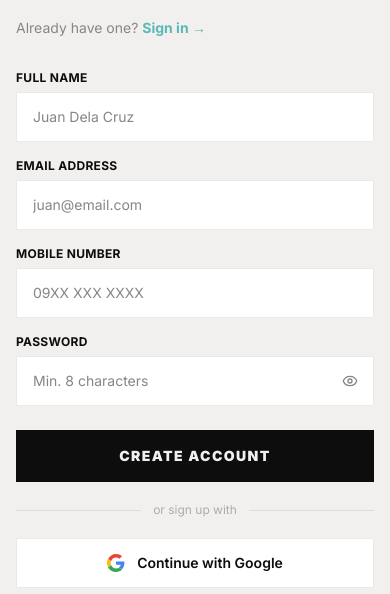
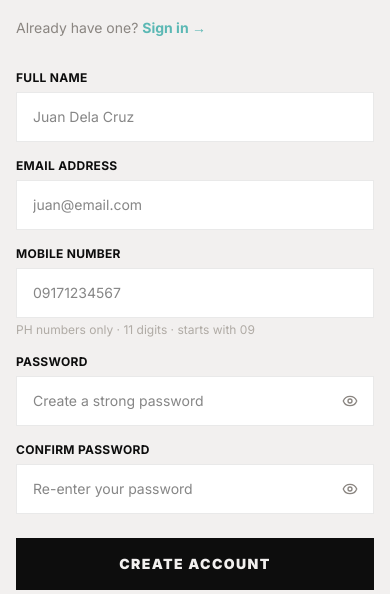
Before and after one commit to sneakndripph/sneakndrip, a Next.js app: page /register in a window 390 px wide. Shown: the part 250-844 px from the top of the page. Built offline with nearby package versions, Linux system fonts and the light colour scheme; a web font is replaced by a local one.

Commit message:
Register: full input validation — name letters-only, PH mobile, strong password, confirm password, email confirmation

```diff
--- a/src/app/(auth)/register/page.tsx
+++ b/src/app/(auth)/register/page.tsx
@@ -5,16 +5,66 @@ import Link from "next/link";
 import Image from "next/image";
 import { useRouter } from "next/navigation";
 import { BRAND, FONTS } from "@/lib/constants";
-import { Eye, EyeOff, CheckCircle } from "lucide-react";
+import { Eye, EyeOff, CheckCircle, Check, X } from "lucide-react";
 import { createClient } from "@/lib/supabase/client";
+
+const PW_RULES = [
+  { label: "At least 8 characters", test: (p: string) => p.length >= 8 },
+  { label: "One uppercase letter", test: (p: string) => /[A-Z]/.test(p) },
+  { label: "One lowercase letter", test: (p: string) => /[a-z]/.test(p) },
+  { label: "One number", test: (p: string) => /[0-9]/.test(p) },
+  { label: "One special character (!@#$…)", test: (p: string) => /[^A-Za-z0-9]/.test(p) },
+];
+
+function validate(form: { name: string; email: string; mobile: string; password: string; confirm: string }) {
+  if (!form.name.trim()) return "Full name is required.";
+  if (!/^[A-Za-zÀ-ÖØ-öø-ÿ\s.'-]+$/.test(form.name)) return "Full name must contain letters only.";
+  if (!form.email.trim()) return "Email address is required.";
+  if (!/^[^\s@]+@[^\s@]+\.[^\s@]+$/.test(form.email)) return "Please enter a valid email address.";
+  if (!form.mobile.trim()) return "Mobile number is required.";
+  if (!/^(09|\+639)\d{9}$/.test(form.mobile.replace(/\s/g, "")))
+    return "Enter a valid PH mobile number (e.g. 09171234567).";
+  if (PW_RULES.some(r => !r.test(form.password))) return "Password does not meet all requirements.";
+  if (form.password !== form.confirm) return "Passwords do not match.";
+  return null;
+}
 
 export default function RegisterPage() {
   const router = useRouter();
-  const [form, setForm] = useState({ name: "", email: "", mobile: "", password: "" });
+  const [form, setForm] = useState({ name: "", email: "", mobile: "", password: "", confirm: "" });
   const [showPw, setShowPw] = useState(false);
+  const [showConfirm, setShowConfirm] = useState(false);
+  const [touched, setTouched] = useState<Record<string, boolean>>({});
   const [loading, setLoading] = useState(false);
   const [error, setError] = useState("");
   const [success, setSuccess] = useState(false);
+
+  function field(key: keyof typeof form, value: string) {
+    setForm(v => ({ ...v, [key]: value }));
+  }
+  function touch(key: string) {
+    setTouched(t => ({ ...t, [key]: true }));
+  }
+
+  // Per-field inline error (only shown after blur)
+  function fieldError(key: keyof typeof form): string {
+    if (!touched[key]) return "";
+    if (key === "name") {
+      if (!form.name.trim()) return "Required.";
+      if (!/^[A-Za-zÀ-ÖØ-öø-ÿ\s.'-]+$/.test(form.name)) return "Letters only — no numbers.";
+    }
+    if (key === "email") {
+      if (!form.email.trim()) return "Required.";
+      if (!/^[^\s@]+@[^\s@]+\.[^\s@]+$/.test(form.email)) return "Invalid email address.";
+    }
+    if (key === "mobile") {
+      if (!form.mobile.trim()) return "Required.";
+      if (!/^(09|\+639)\d{9}$/.test(form.mobile.replace(/\s/g, "")))
+        return "Must be 11 digits starting with 09 (e.g. 09171234567).";
+    }
+    if (key === "confirm" && form.confirm && form.password !== form.confirm) return "Passwords do not match.";
+    return "";
+  }
 
   async function handleSocialLogin(provider: "google" | "facebook") {
     const supabase = createClient();
@@ -26,15 +76,19 @@ export default function RegisterPage() {
 
   async function handleSubmit(e: React.FormEvent) {
     e.preventDefault();
+    // Touch all fields to show any remaining errors
+    setTouched({ name: true, email: true, mobile: true, password: true, confirm: true });
+    const err = validate(form);
+    if (err) { setError(err); return; }
     setError("");
-    if (form.password.length < 8) { setError("Password must be at least 8 characters."); return; }
     setLoading(true);
     const supabase = createClient();
     const { error: authError } = await supabase.auth.signUp({
-      email: form.email,
+      email: form.email.trim(),
       password: form.password,
       options: {
-        data: { full_name: form.name, mobile: form.mobile },
+        data: { full_name: form.name.trim(), mobile: form.mobile.replace(/\s/g, "") },
+        emailRedirectTo: `${window.location.origin}/auth/callback`,
       },
     });
     if (authError) {
@@ -45,6 +99,16 @@ export default function RegisterPage() {
     setSuccess(true);
     setLoading(false);
   }
+
+  // Mobile: only allow digits and +, cap at 13 chars (+639XXXXXXXXX) or 11 (09XXXXXXXXX)
+  function handleMobile(val: string) {
+    const cleaned = val.replace(/[^\d+]/g, "");
+    field("mobile", cleaned.slice(0, 13));
+  }
+
+  const pwStrength = PW_RULES.filter(r => r.test(form.password)).length;
+  const strengthColor = pwStrength <= 2 ? BRAND.red : pwStrength <= 3 ? "#D97706" : BRAND.teal;
+  const strengthLabel = pwStrength <= 2 ? "Weak" : pwStrength <= 3 ? "Fair" : pwStrength === 4 ? "Good" : "Strong";
 
   if (success) {
     return (
@@ -58,9 +122,12 @@ export default function RegisterPage() {
           <h1 className="mb-3" style={{ fontFamily: FONTS.display, fontSize: "2.5rem", letterSpacing: "0.04em", color: BRAND.black }}>
             CHECK YOUR EMAIL
           </h1>
-          <p className="text-sm mb-6 leading-relaxed" style={{ color: BRAND.muted }}>
-            We sent a confirmation link to <strong style={{ color: BRAND.black }}>{form.email}</strong>.
-            Click the link to activate your account, then sign in.
+          <p className="text-sm mb-2 leading-relaxed" style={{ color: BRAND.muted }}>
+            We sent a confirmation link to
+          </p>
+          <p className="font-black text-base mb-6" style={{ color: BRAND.black }}>{form.email}</p>
+          <p className="text-sm mb-8 leading-relaxed" style={{ color: BRAND.muted }}>
+            Click the link in the email to activate your account. Check your spam folder if you don&apos;t see it.
           </p>
           <button onClick={() => router.push("/login")}
             className="w-full py-4 font-black text-sm uppercase tracking-widest transition-opacity hover:opacity-90"
@@ -97,43 +164,156 @@ export default function RegisterPage() {
           </div>
         )}
 
-        <form className="space-y-4" onSubmit={handleSubmit}>
-          {[
-            { key: "name", label: "Full Name", type: "text", placeholder: "Juan Dela Cruz" },
-            { key: "email", label: "Email Address", type: "email", placeholder: "juan@email.com" },
-            { key: "mobile", label: "Mobile Number", type: "tel", placeholder: "09XX XXX XXXX" },
-          ].map(f => (
-            <div key={f.key}>
-              <label className="block text-xs font-bold uppercase tracking-wide mb-1.5" style={{ color: BRAND.black }}>
-                {f.label}
-              </label>
-              <input type={f.type} value={form[f.key as keyof typeof form]}
-                onChange={e => setForm(v => ({ ...v, [f.key]: e.target.value }))}
-                placeholder={f.placeholder} required
-                className="w-full px-4 py-3.5 text-sm focus:outline-none transition-colors"
-                style={{ background: BRAND.card, border: `1px solid ${BRAND.border}`, color: BRAND.black }}
-                onFocus={e => (e.currentTarget.style.borderColor = BRAND.teal)}
-                onBlur={e => (e.currentTarget.style.borderColor = BRAND.border)} />
-            </div>
-          ))}
+        <form className="space-y-4" onSubmit={handleSubmit} noValidate>
 
+          {/* Full Name */}
+          <div>
+            <label className="block text-xs font-bold uppercase tracking-wide mb-1.5" style={{ color: BRAND.black }}>
+              Full Name
+            </label>
+            <input
+              type="text" value={form.name} placeholder="Juan Dela Cruz" required
+              onChange={e => field("name", e.target.value)}
+              onBlur={() => touch("name")}
+              className="w-full px-4 py-3.5 text-sm focus:outline-none transition-colors"
+              style={{
+                background: BRAND.card,
+                border: `1px solid ${fieldError("name") ? BRAND.red : BRAND.border}`,
+                color: BRAND.black,
+              }}
+              onFocus={e => (e.currentTarget.style.borderColor = BRAND.teal)}
+            />
+            {fieldError("name") && (
+              <p className="text-xs mt-1 font-medium" style={{ color: BRAND.red }}>{fieldError("name")}</p>
+            )}
+          </div>
+
+          {/* Email */}
+          <div>
+            <label className="block text-xs font-bold uppercase tracking-wide mb-1.5" style={{ color: BRAND.black }}>
+              Email Address
+            </label>
+            <input
+              type="email" value={form.email} placeholder="juan@email.com" required
+              onChange={e => field("email", e.target.value)}
+              onBlur={() => touch("email")}
+              className="w-full px-4 py-3.5 text-sm focus:outline-none transition-colors"
+              style={{
+                background: BRAND.card,
+                border: `1px solid ${fieldError("email") ? BRAND.red : BRAND.border}`,
+                color: BRAND.black,
+              }}
+              onFocus={e => (e.currentTarget.style.borderColor = BRAND.teal)}
+            />
+            {fieldError("email") && (
+              <p className="text-xs mt-1 font-medium" style={{ color: BRAND.red }}>{fieldError("email")}</p>
+            )}
+          </div>
+
+          {/* Mobile */}
+          <div>
+            <label className="block text-xs font-bold uppercase tracking-wide mb-1.5" style={{ color: BRAND.black }}>
+              Mobile Number
+            </label>
+            <input
+              type="tel" value={form.mobile} placeholder="09171234567" required
+              onChange={e => handleMobile(e.target.value)}
+              onBlur={() => touch("mobile")}
+              inputMode="numeric"
+              className="w-full px-4 py-3.5 text-sm focus:outline-none transition-colors"
+              style={{
+                background: BRAND.card,
+                border: `1px solid ${fieldError("mobile") ? BRAND.red : BRAND.border}`,
+                color: BRAND.black,
+              }}
+              onFocus={e => (e.currentTarget.style.borderColor = BRAND.teal)}
+            />
+            {fieldError("mobile") ? (
+              <p className="text-xs mt-1 font-medium" style={{ color: BRAND.red }}>{fieldError("mobile")}</p>
+            ) : (
+              <p className="text-xs mt-1" style={{ color: BRAND.mutedLight }}>PH numbers only · 11 digits · starts with 09</p>
+            )}
+          </div>
+
+          {/* Password */}
           <div>
             <label className="block text-xs font-bold uppercase tracking-wide mb-1.5" style={{ color: BRAND.black }}>
               Password
             </label>
             <div className="relative">
-              <input type={showPw ? "text" : "password"} value={form.password}
-                onChange={e => setForm(v => ({ ...v, password: e.target.value }))}
-                placeholder="Min. 8 characters" required
+              <input
+                type={showPw ? "text" : "password"} value={form.password}
+                placeholder="Create a strong password" required
+                onChange={e => field("password", e.target.value)}
+                onBlur={() => touch("password")}
                 className="w-full px-4 py-3.5 pr-12 text-sm focus:outline-none transition-colors"
-                style={{ background: BRAND.card, border: `1px solid ${BRAND.border}`, color: BRAND.black }}
+                style={{
+                  background: BRAND.card,
+                  border: `1px solid ${BRAND.border}`,
+                  color: BRAND.black,
+                }}
                 onFocus={e => (e.currentTarget.style.borderColor = BRAND.teal)}
-                onBlur={e => (e.currentTarget.style.borderColor = BRAND.border)} />
+              />
               <button type="button" onClick={() => setShowPw(!showPw)}
                 className="absolute right-4 top-1/2 -translate-y-1/2" style={{ color: BRAND.muted }}>
                 {showPw ? <EyeOff className="w-4 h-4" /> : <Eye className="w-4 h-4" />}
               </button>
             </div>
+
+            {/* Strength bar */}
+            {form.password && (
+              <div className="mt-2 space-y-1.5">
+                <div className="flex items-center gap-2">
+                  <div className="flex-1 flex gap-1">
+                    {[1, 2, 3, 4, 5].map(i => (
+                      <div key={i} className="flex-1 h-1 rounded-full transition-all"
+                        style={{ background: i <= pwStrength ? strengthColor : BRAND.border }} />
+                    ))}
+                  </div>
+                  <span className="text-xs font-bold" style={{ color: strengthColor }}>{strengthLabel}</span>
+                </div>
+                <ul className="space-y-0.5">
+                  {PW_RULES.map(r => (
+                    <li key={r.label} className="flex items-center gap-1.5 text-xs"
+                      style={{ color: r.test(form.password) ? BRAND.teal : BRAND.mutedLight }}>
+                      {r.test(form.password)
+                        ? <Check className="w-3 h-3 shrink-0" />
+                        : <X className="w-3 h-3 shrink-0" />}
+                      {r.label}
+                    </li>
+                  ))}
+                </ul>
+              </div>
+            )}
+          </div>
+
+          {/* Confirm Password */}
+          <div>
+            <label className="block text-xs font-bold uppercase tracking-wide mb-1.5" style={{ color: BRAND.black }}>
+              Confirm Password
+            </label>
+            <div className="relative">
+              <input
+                type={showConfirm ? "text" : "password"} value={form.confirm}
+                placeholder="Re-enter your password" required
+                onChange={e => field("confirm", e.target.value)}
+                onBlur={() => touch("confirm")}
+                className="w-full px-4 py-3.5 pr-12 text-sm focus:outline-none transition-colors"
+                style={{
+                  background: BRAND.card,
+                  border: `1px solid ${fieldError("confirm") ? BRAND.red : BRAND.border}`,
+                  color: BRAND.black,
+                }}
+                onFocus={e => (e.currentTarget.style.borderColor = BRAND.teal)}
+              />
+              <button type="button" onClick={() => setShowConfirm(!showConfirm)}
+                className="absolute right-4 top-1/2 -translate-y-1/2" style={{ color: BRAND.muted }}>
+                {showConfirm ? <EyeOff className="w-4 h-4" /> : <Eye className="w-4 h-4" />}
+              </button>
+            </div>
+            {fieldError("confirm") && (
+              <p className="text-xs mt-1 font-medium" style={{ color: BRAND.red }}>{fieldError("confirm")}</p>
+            )}
           </div>
 
           <button type="submit" disabled={loading}
@@ -153,16 +333,16 @@ export default function RegisterPage() {
           <button onClick={() => handleSocialLogin("google")}
             className="w-full flex items-center justify-center gap-3 py-3.5 text-sm font-semibold transition-opacity hover:opacity-80"
             style={{ border: `1.5px solid ${BRAND.border}`, color: BRAND.black, background: BRAND.card }}>
-            <svg width="18" height="18" viewBox="0 0 48 48"><path fill="#EA4335" d="M24 9.5c3.5 0 6.6 1.2 9.1 3.2l6.8-6.8C35.8 2.4 30.3 0 24 0 14.8 0 6.9 5.4 3 13.3l7.9 6.2C12.8 13.3 17.9 9.5 24 9.5z"/><path fill="#4285F4" d="M46.5 24.5c0-1.6-.1-3.1-.4-4.5H24v8.5h12.7c-.6 3-2.3 5.5-4.8 7.2l7.5 5.8c4.4-4 6.1-9.9 7.1-17z"/><path fill="#FBBC05" d="M10.9 28.5A14.5 14.5 0 0 1 9.5 24c0-1.6.3-3.1.8-4.5L2.4 13.3A24 24 0 0 0 0 24c0 3.8.9 7.4 2.4 10.7l8.5-6.2z"/><path fill="#34A853" d="M24 48c6.5 0 11.9-2.1 15.9-5.8l-7.5-5.8c-2.1 1.4-4.8 2.2-8.4 2.2-6.1 0-11.2-3.8-13.1-9.1l-8.5 6.2C6.9 42.6 14.8 48 24 48z"/></svg>
+            <svg width="18" height="18" viewBox="0 0 48 48"><path fill="#FFC107" d="M43.611 20.083H42V20H24v8h11.303c-1.649 4.657-6.08 8-11.303 8-6.627 0-12-5.373-12-12s5.373-12 12-12c3.059 0 5.842 1.154 7.961 3.039l5.657-5.657C34.046 6.053 29.268 4 24 4 12.955 4 4 12.955 4 24s8.955 20 20 20 20-8.955 20-20c0-1.341-.138-2.65-.389-3.917z" /><path fill="#FF3D00" d="m6.306 14.691 6.571 4.819C14.655 15.108 18.961 12 24 12c3.059 0 5.842 1.154 7.961 3.039l5.657-5.657C34.046 6.053 29.268 4 24 4 16.318 4 9.656 8.337 6.306 14.691z" /><path fill="#4CAF50" d="M24 44c5.166 0 9.86-1.977 13.409-5.192l-6.19-5.238A11.91 11.91 0 0 1 24 36c-5.202 0-9.619-3.317-11.283-7.946l-6.522 5.025C9.505 39.556 16.227 44 24 44z" /><path fill="#1976D2" d="M43.611 20.083H42V20H24v8h11.303a12.04 12.04 0 0 1-4.087 5.571l.003-.002 6.19 5.238C36.971 39.205 44 34 44 24c0-1.341-.138-2.65-.389-3.917z" /></svg>
             Continue with Google
           </button>
+          <button onClick={() => handleSocialLogin("facebook")}
+            className="w-full flex items-center justify-center gap-3 py-3.5 text-sm font-semibold transition-opacity hover:opacity-80"
+            style={{ border: `1.5px solid ${BRAND.border}`, color: BRAND.black, background: BRAND.card }}>
+            <svg width="18" height="18" viewBox="0 0 24 24" fill="#1877F2"><path d="M24 12.073c0-6.627-5.373-12-12-12s-12 5.373-12 12c0 5.99 4.388 10.954 10.125 11.854v-8.385H7.078v-3.47h3.047V9.43c0-3.007 1.792-4.669 4.533-4.669 1.312 0 2.686.235 2.686.235v2.953H15.83c-1.491 0-1.956.925-1.956 1.874v2.25h3.328l-.532 3.47h-2.796v8.385C19.612 23.027 24 18.062 24 12.073z" /></svg>
+            Continue with Facebook
+          </button>
         </div>
-
-        <p className="text-xs text-center mt-5" style={{ color: BRAND.mutedLight }}>
-          By creating an account, you agree to our{" "}
-          <a href="#" className="underline">Terms of Service</a> and{" "}
-          <a href="#" className="underline">Privacy Policy</a>.
-        </p>
       </div>
     </div>
   );
```
